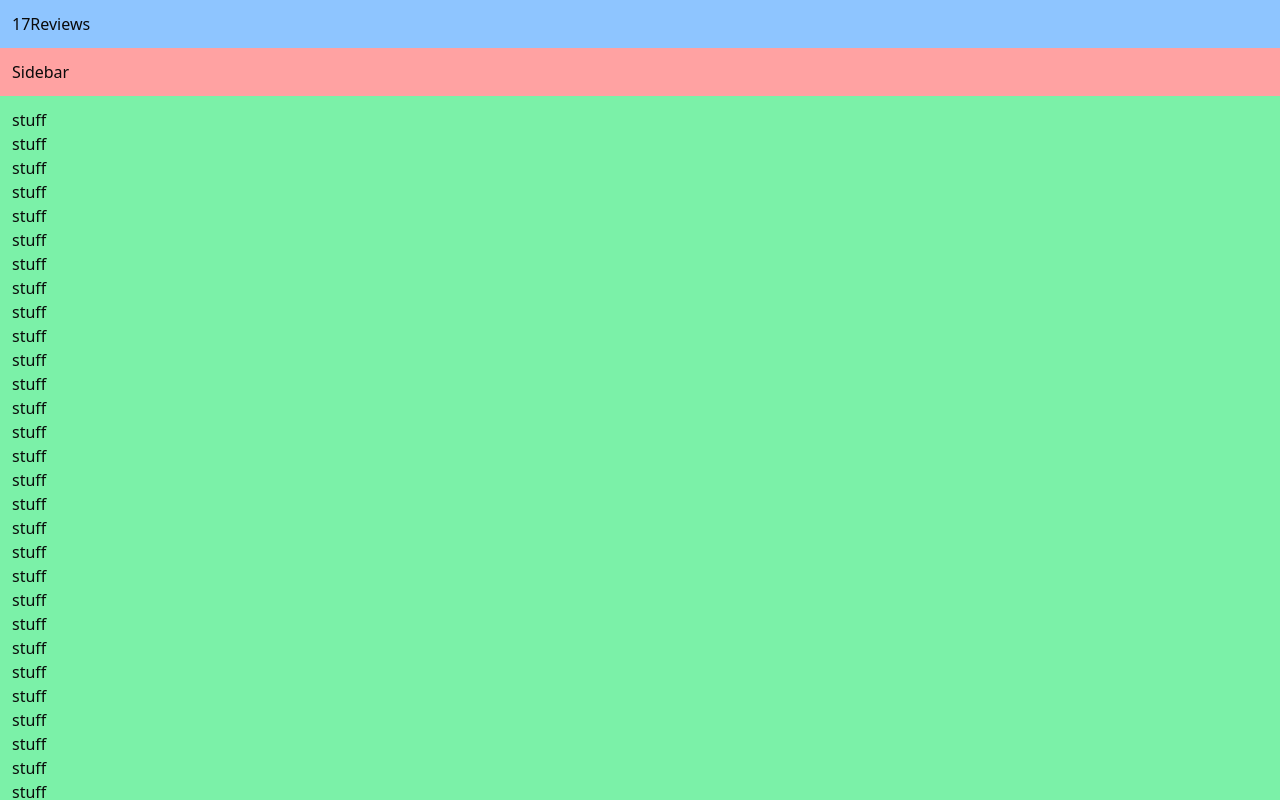
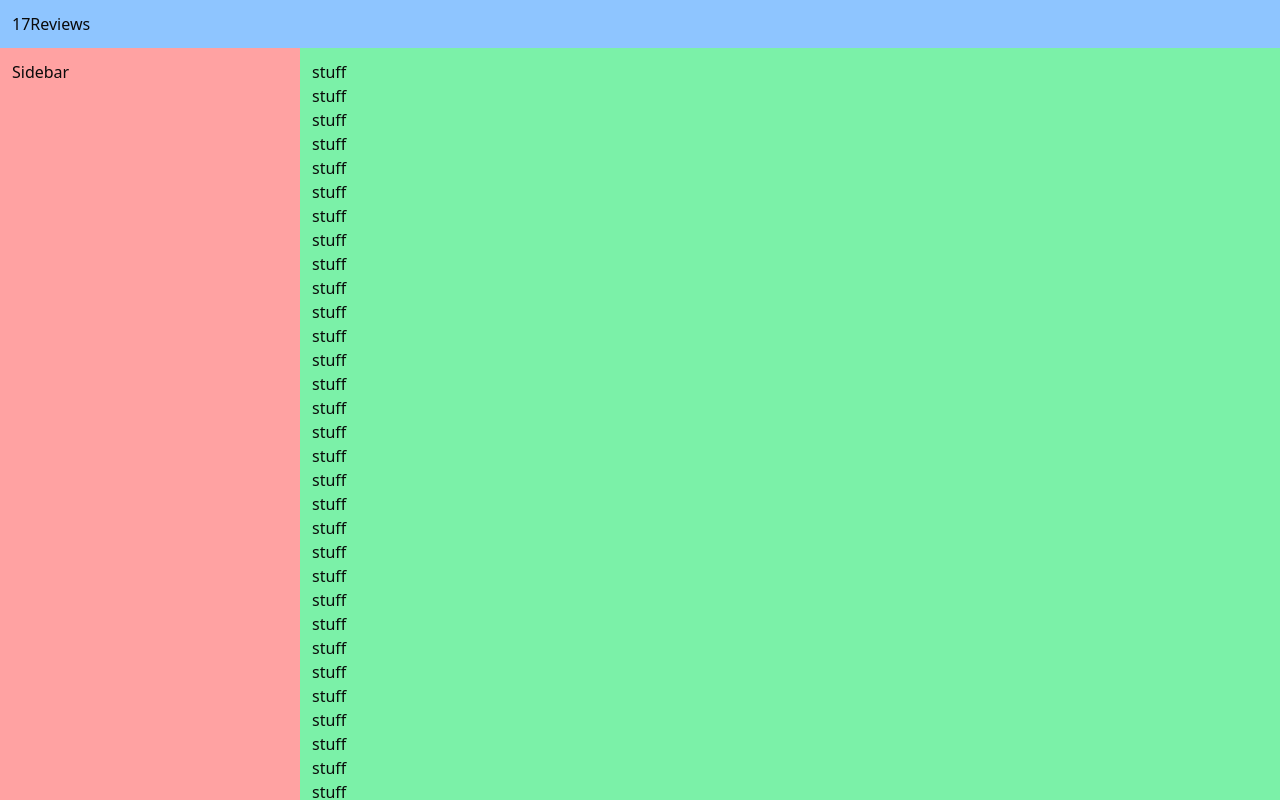
Before and after one commit to astegmaier/playground-shadcn-sidebar, a React (Vite) app: page / in a window 1280 px wide. Shown: the top 800 px of the page. Built offline with nearby package versions, Linux system fonts and the light colour scheme.

Commit message:
Use grid layout.

```diff
--- a/src/App.tsx
+++ b/src/App.tsx
@@ -2,10 +2,10 @@ import { BigList } from "./BigList";
 
 export const App = () => {
   return (
-    <div className="flex-col">
-      <div className="p-3 bg-blue-300">17Reviews</div>
-      <div className="p-3 bg-red-300">Sidebar</div>
-      <div className="p-3 bg-green-300">
+    <div className="grid grid-cols-[300px_1fr] grid-rows-[auto_1fr] h-screen w-screen overflow-hidden">
+      <div className="p-3 bg-blue-300 col-span-2">17Reviews</div>
+      <div className="p-3 bg-red-300 overflow-auto max-h-full">Sidebar</div>
+      <div className="p-3 bg-green-300 overflow-auto max-h-full">
         <BigList />
       </div>
     </div>
```
